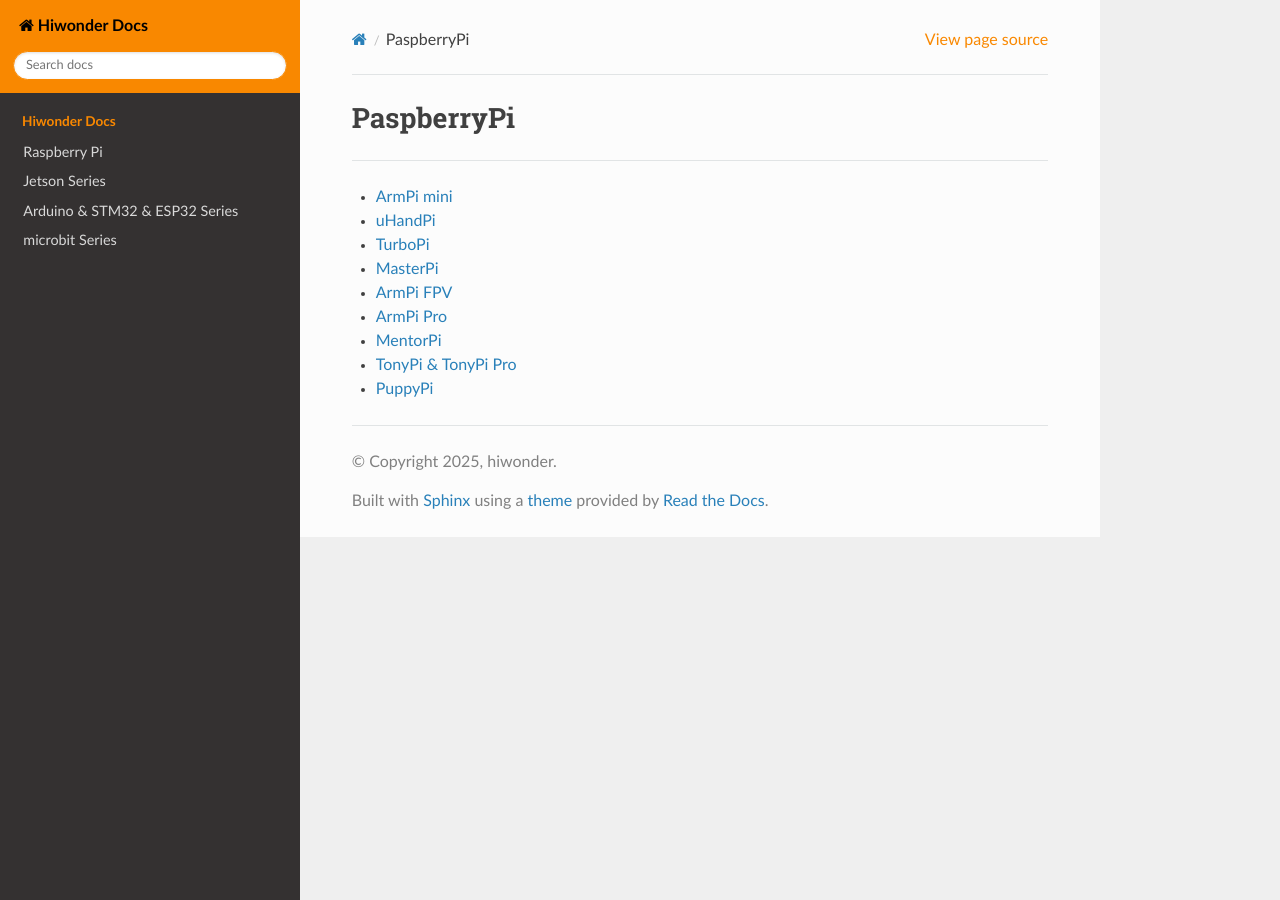
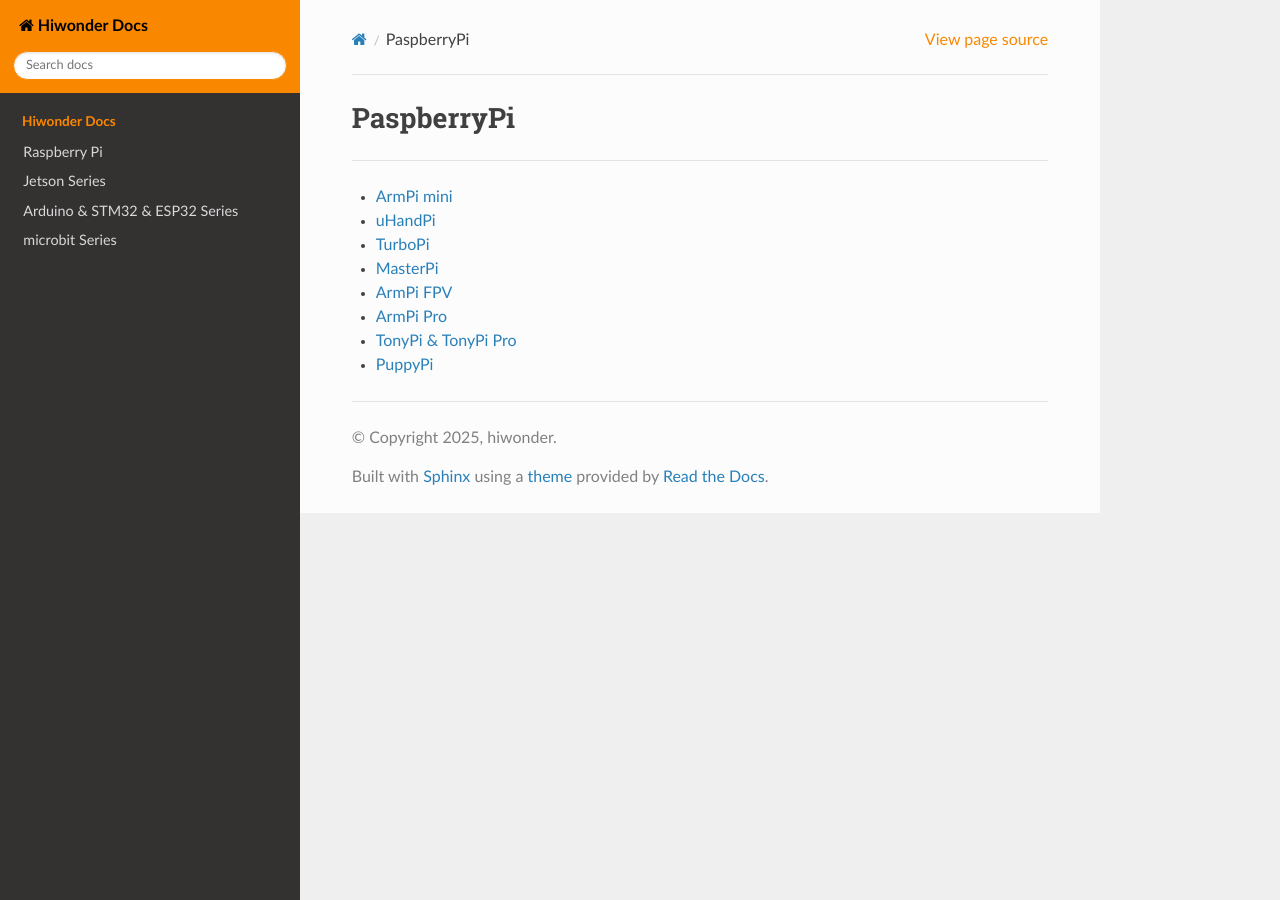
Before and after one commit to Hiwonder-docs/Hiwonder-docs, a Sphinx documentation site: the page built from source/raspberrypi/index.md, in a window 1280 px wide. Built offline with Sphinx 7.4.7 and the Read the Docs theme 3.1.0, drawn with Linux system fonts in a browser that asks for light colours.

Commit message:
delete MentorPi 2024

```diff
--- a/source/raspberrypi/index.md
+++ b/source/raspberrypi/index.md
@@ -7,6 +7,5 @@
 * [MasterPi](https://docs.hiwonder.com/projects/MasterPi/en/latest/)
 * [ArmPi FPV](https://docs.hiwonder.com/projects/ArmPi_FPV/en/latest/)
 * [ArmPi Pro](https://docs.hiwonder.com/projects/ArmPi_Pro/en/latest/)
-* [MentorPi](https://docs.hiwonder.com/projects/MentorPi/en/latest/)
 * [TonyPi & TonyPi Pro](https://docs.hiwonder.com/projects/TonyPi_Pro/en/latest/)
 * [PuppyPi](https://docs.hiwonder.com/projects/PuppyPi/en/latest/)
```
